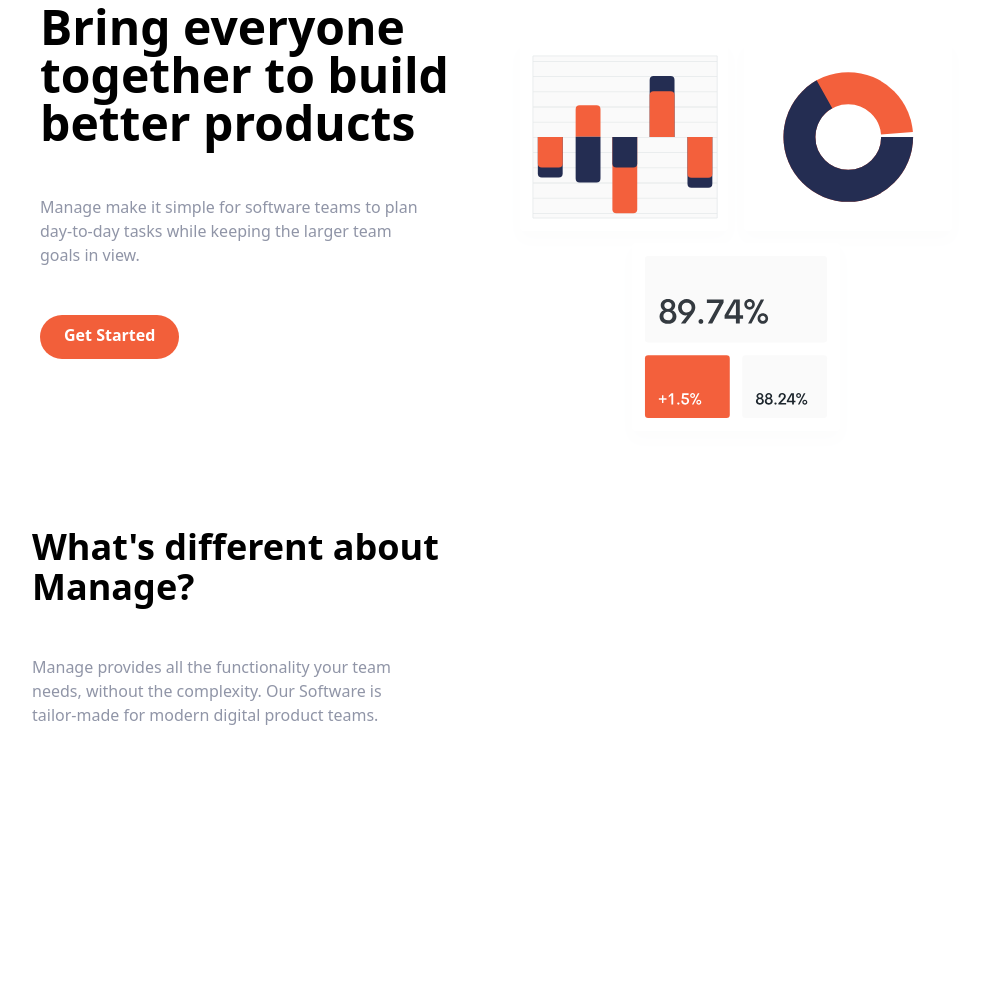
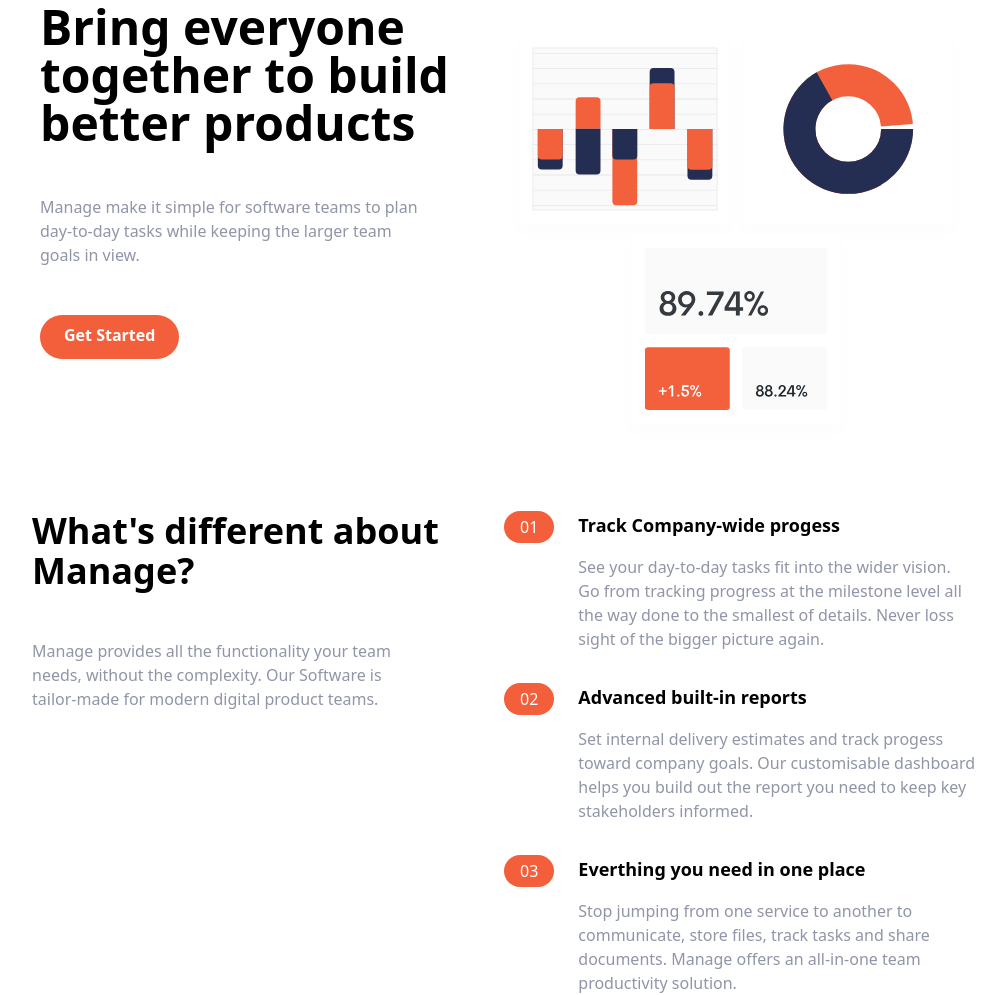
Before and after one commit to wabbi-khan/tailwind-website, a website: page index.html in a window 1280 px wide. Shown: the part 129-1124 px from the top of the page, without its empty margins (136-1141 px from the left). Before the commit the page ends 856 px from the top, so only its background shows below. Drawn offline with Linux system fonts and the light colour scheme.

Commit message:
features done

```diff
--- a/index.html
+++ b/index.html
@@ -50,7 +50,7 @@
         class="container flex flex-col-reverse md:flex-row items-center px-6 mx-auto mt-10 space-y-0 md:space-y-0"
       >
         <!-- LEFT ITEM -->
-        <div class="flex flex-col mb-32 space-y-12 md:w-1/2">
+        <div class="flex flex-col mb-28 space-y-12 md:w-1/2">
           <h1
             class="max-w-md text-4xl font-bold text-center md:text-5xl md:text-left"
           >
@@ -92,7 +92,93 @@
           </p>
         </div>
         <!-- NUMBER LIST -->
-        <div></div>
+        <div class="flex flex-col space-y-8 md:w-1/2">
+          <!-- LIST ITEMS 1 -->
+          <div
+            class="flex flex-col space-y-3 md:space-y-0 md:space-x-6 md:flex-row"
+          >
+            <!-- HEADING -->
+            <div class="rounded-l-full bg-brightRedSupLight md:bg-transparent">
+              <div class="flex items-center space-x-2">
+                <div
+                  class="px-4 py-2 text-white rounded-full md:py-1 bg-brightRed"
+                >
+                  01
+                </div>
+                <h3 class="text-base font-bold md:mb-4 md:hidden">
+                  Track Company-wide progess
+                </h3>
+              </div>
+            </div>
+            <div>
+              <h3 class="hidden mb-4 text-lg font-bold md:block">
+                Track Company-wide progess
+              </h3>
+              <p class="text-darkGrayishBlue">
+                See your day-to-day tasks fit into the wider vision. Go from
+                tracking progress at the milestone level all the way done to the
+                smallest of details. Never loss sight of the bigger picture
+                again.
+              </p>
+            </div>
+          </div>
+          <!-- LIST ITEM 2 -->
+          <div
+            class="flex flex-col space-y-3 md:space-y-0 md:space-x-6 md:flex-row"
+          >
+            <!-- HEADING -->
+            <div class="rounded-l-full bg-brightRedSupLight md:bg-transparent">
+              <div class="flex items-center space-x-2">
+                <div
+                  class="px-4 py-2 text-white rounded-full md:py-1 bg-brightRed"
+                >
+                  02
+                </div>
+                <h3 class="text-base font-bold md:mb-4 md:hidden">
+                  Advanced built-in reports
+                </h3>
+              </div>
+            </div>
+            <div>
+              <h3 class="hidden mb-4 text-lg font-bold md:block">
+                Advanced built-in reports
+              </h3>
+              <p class="text-darkGrayishBlue">
+                Set internal delivery estimates and track progess toward company
+                goals. Our customisable dashboard helps you build out the report
+                you need to keep key stakeholders informed.
+              </p>
+            </div>
+          </div>
+          <!-- LIST ITEM 3 -->
+          <div
+            class="flex flex-col space-y-3 md:space-y-0 md:space-x-6 md:flex-row"
+          >
+            <!-- HEADING -->
+            <div class="rounded-l-full bg-brightRedSupLight md:bg-transparent">
+              <div class="flex items-center space-x-2">
+                <div
+                  class="px-4 py-2 text-white rounded-full md:py-1 bg-brightRed"
+                >
+                  03
+                </div>
+                <h3 class="text-base font-bold md:mb-4 md:hidden">
+                  Everthing you need in one place
+                </h3>
+              </div>
+            </div>
+            <div>
+              <h3 class="hidden mb-4 text-lg font-bold md:block">
+                Everthing you need in one place
+              </h3>
+              <p class="text-darkGrayishBlue">
+                Stop jumping from one service to another to communicate, store
+                files, track tasks and share documents. Manage offers an
+                all-in-one team productivity solution.
+              </p>
+            </div>
+          </div>
+        </div>
       </div>
     </section>
   </body>
```
Also changed, not shown: css/main.css.
